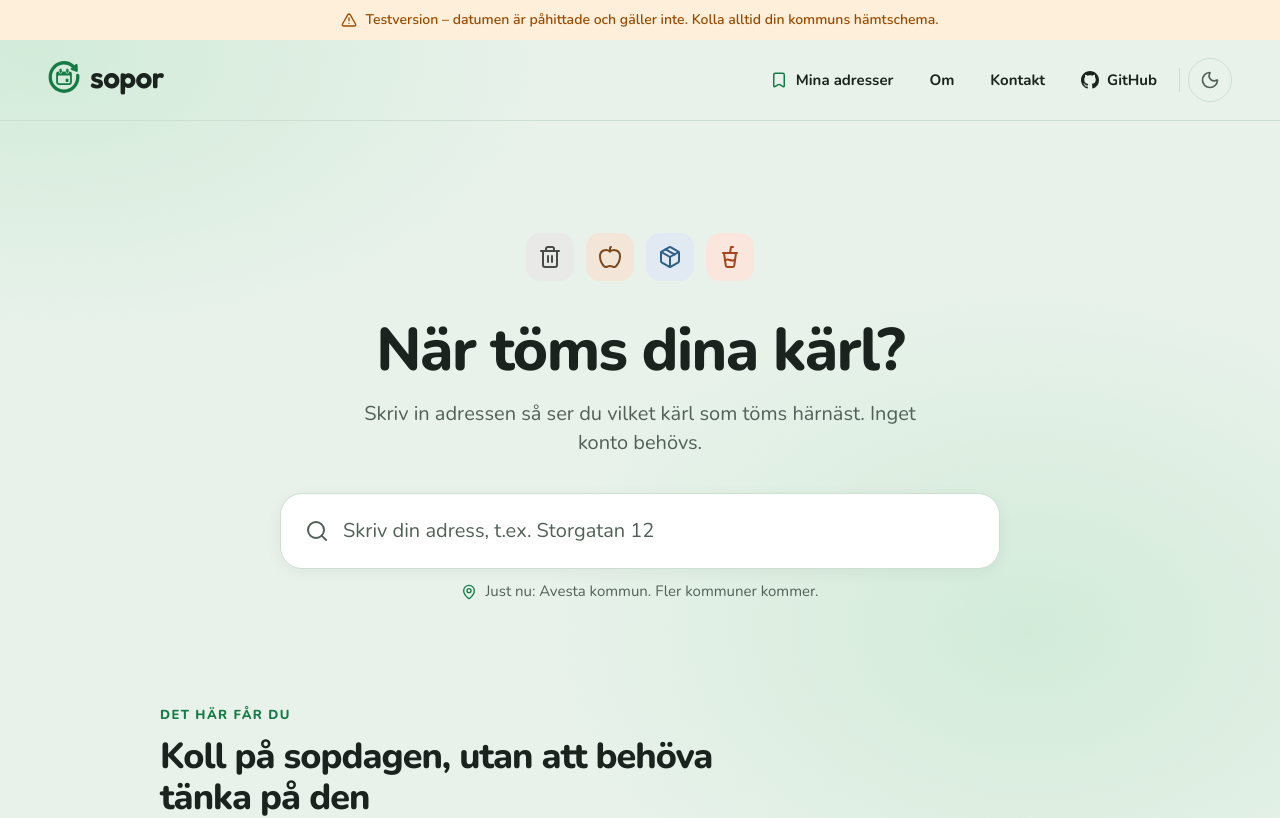
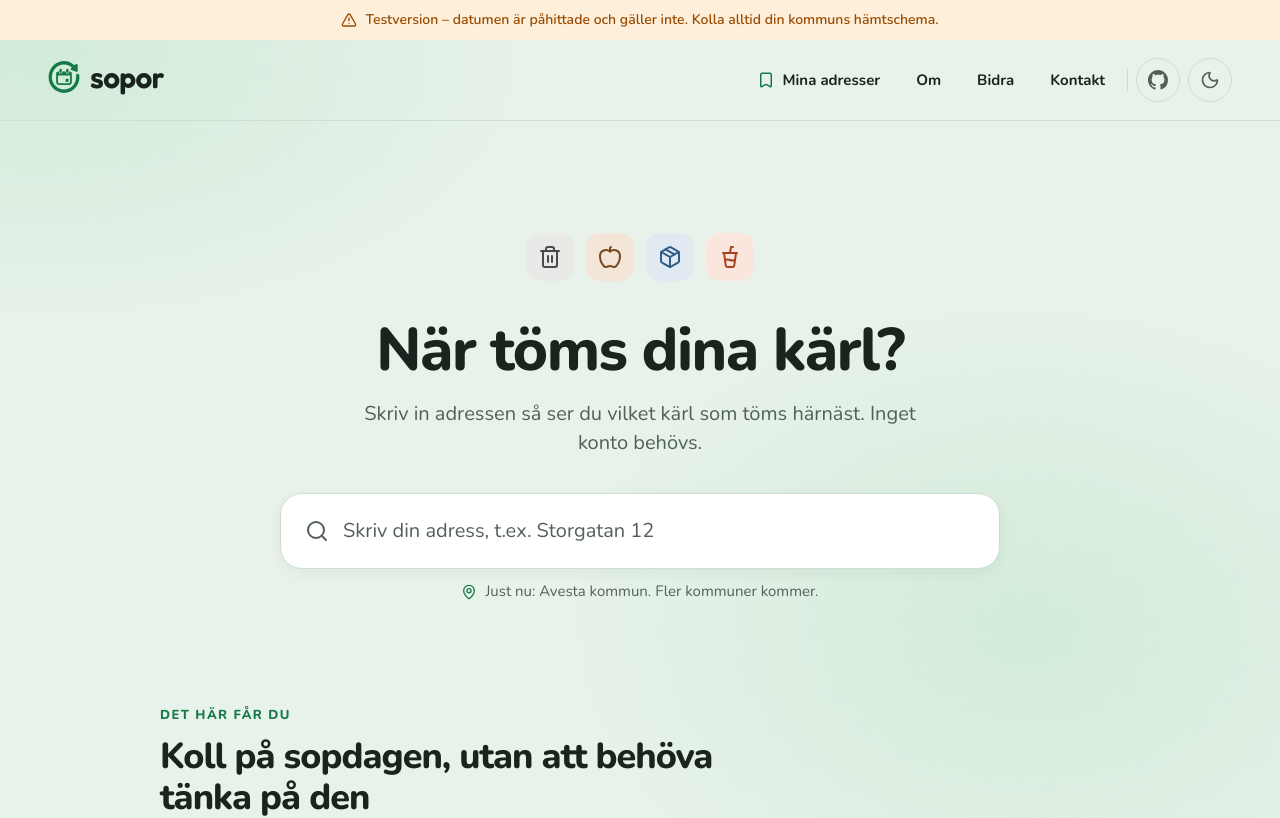
Before and after one commit to jesperhardyson/sopor, a React (Vite) app: page / in a window 1280 px wide. Shown: the top 818 px of the page. Built offline with nearby package versions, Linux system fonts and the light colour scheme.

Commit message:
Bidra i huvudmenyn; GitHub som ikon (#10)
Co-authored-by: Claude Opus 5.5 <noreply@anthropic.com>

```diff
--- a/src/ui/layout/Header.tsx
+++ b/src/ui/layout/Header.tsx
@@ -23,12 +23,11 @@ export function Header() {
             <Link to="/om" className={navItem}>
               Om
             </Link>
+            <Link to="/bidra" className={navItem}>
+              Bidra
+            </Link>
             <a href={`mailto:${SITE.contactEmail}`} className={navItem}>
               Kontakt
-            </a>
-            <a href={SITE.repoUrl} rel="noopener" className={navItem}>
-              <GitHubMark className="size-[18px]" />
-              GitHub
             </a>
             <span className="h-6 w-px bg-border" aria-hidden />
           </div>
@@ -36,7 +35,7 @@ export function Header() {
             href={SITE.repoUrl}
             rel="noopener"
             aria-label="Sopor på GitHub"
-            className="inline-flex size-11 items-center justify-center rounded-full border border-border text-text-2 hover:bg-surface md:hidden"
+            className="inline-flex size-11 items-center justify-center rounded-full border border-border text-text-2 hover:bg-surface"
           >
             <GitHubMark />
           </a>
```
Also changed, not shown: 1 other file (tests, documents, lock files or other folders).
